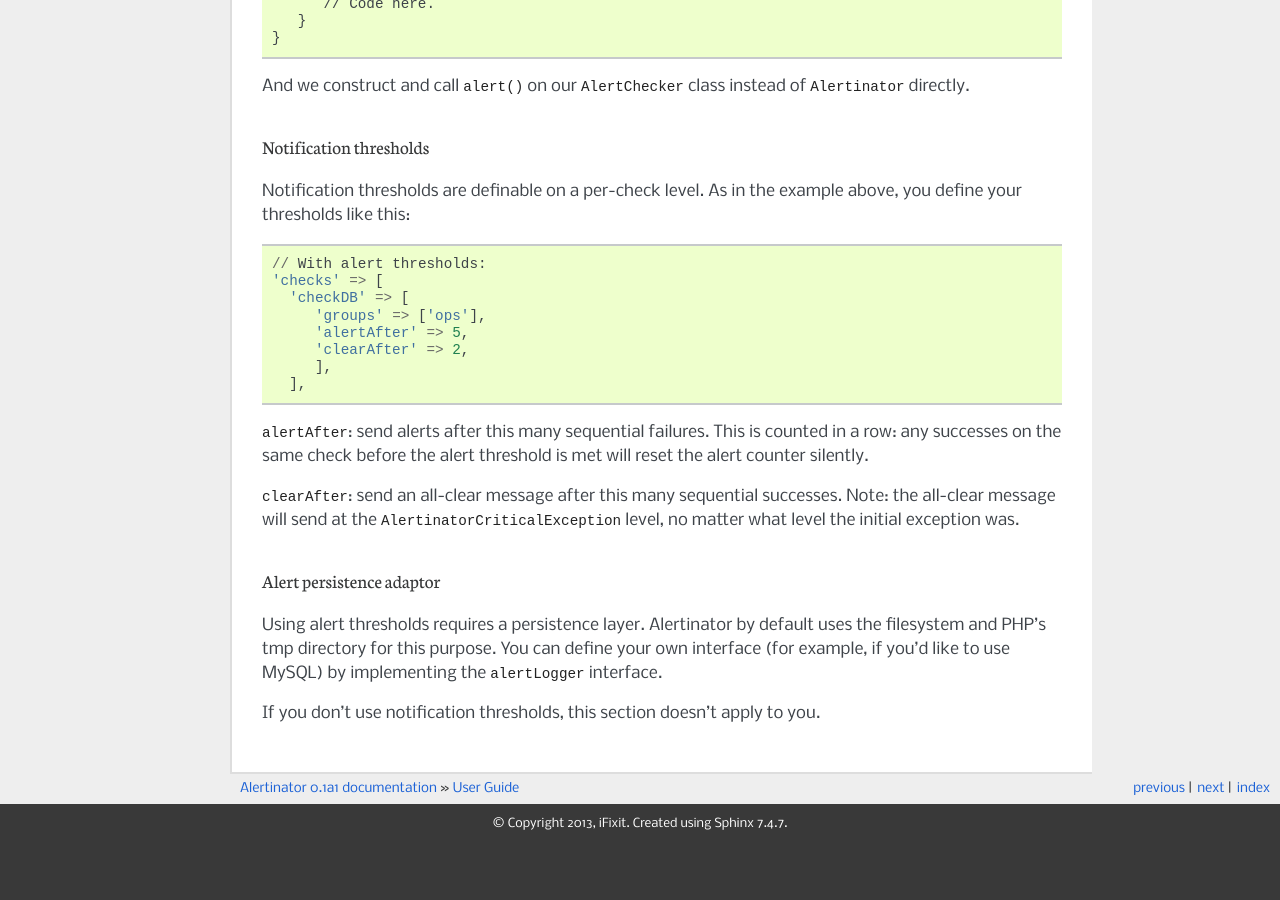
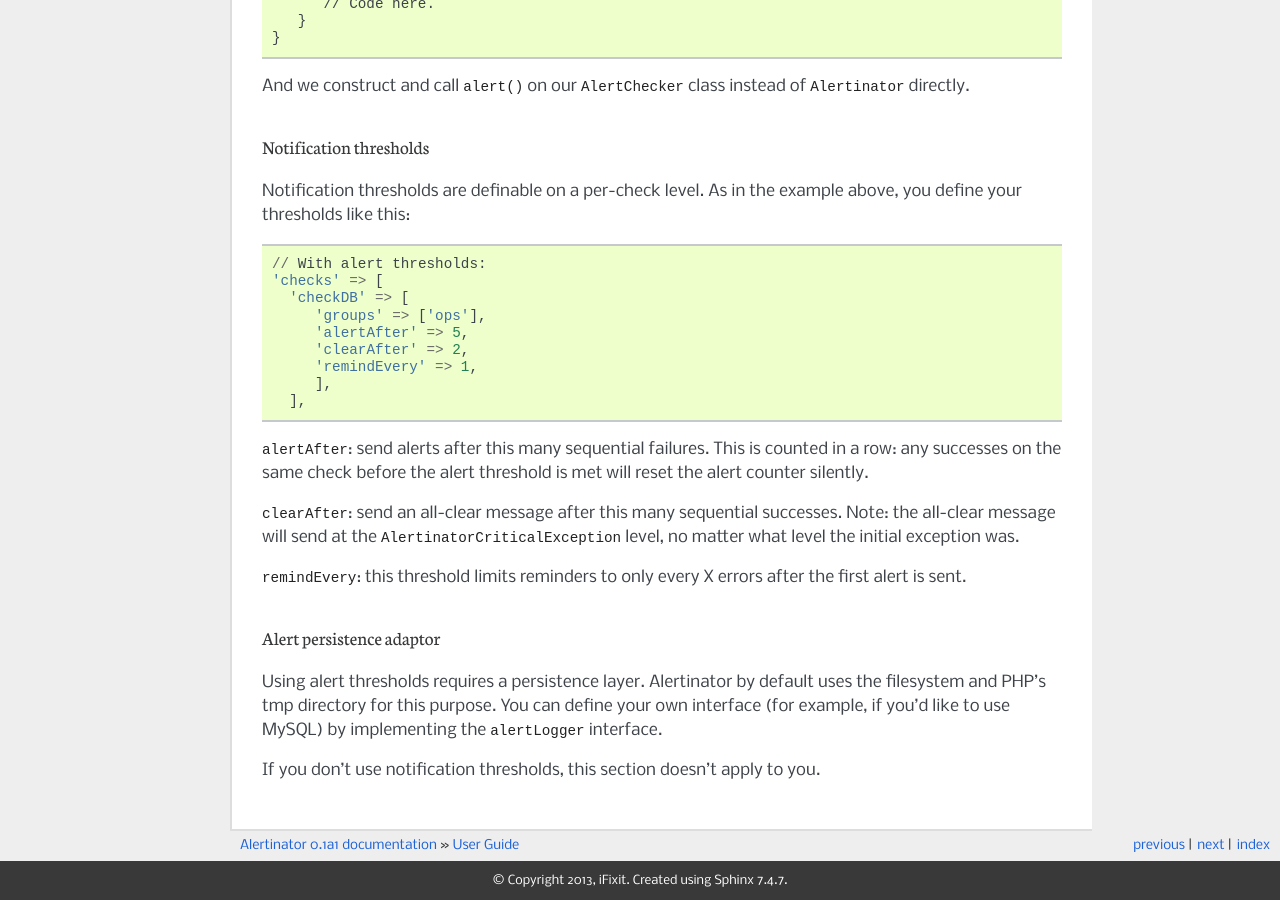
Before and after one commit to iFixit/alertinator, a Sphinx documentation site: the page built from docs/user_guide.rst, in a window 1280 px wide and 900 px high, scrolled down 3401 px. Built offline with Sphinx 7.4.7, drawn with Linux system fonts in a browser that asks for light colours; before the commit the page ends 4244 px from its top, so only the background shows below that.

Commit message:
Update usage in docs

```diff
--- a/docs/user_guide.rst
+++ b/docs/user_guide.rst
@@ -204,6 +204,7 @@ above, you define your thresholds like this::
          'groups' => ['ops'],
          'alertAfter' => 5,
          'clearAfter' => 2,
+         'remindEvery' => 1,
          ],
       ],
 
@@ -215,6 +216,9 @@ reset the alert counter silently.
 Note: the all-clear message will send at the ``AlertinatorCriticalException``
 level, no matter what level the initial exception was.
 
+``remindEvery``: this threshold limits reminders to only every X errors after
+the first alert is sent.
+
 Alert persistence adaptor
 ^^^^^^^^
 
```
